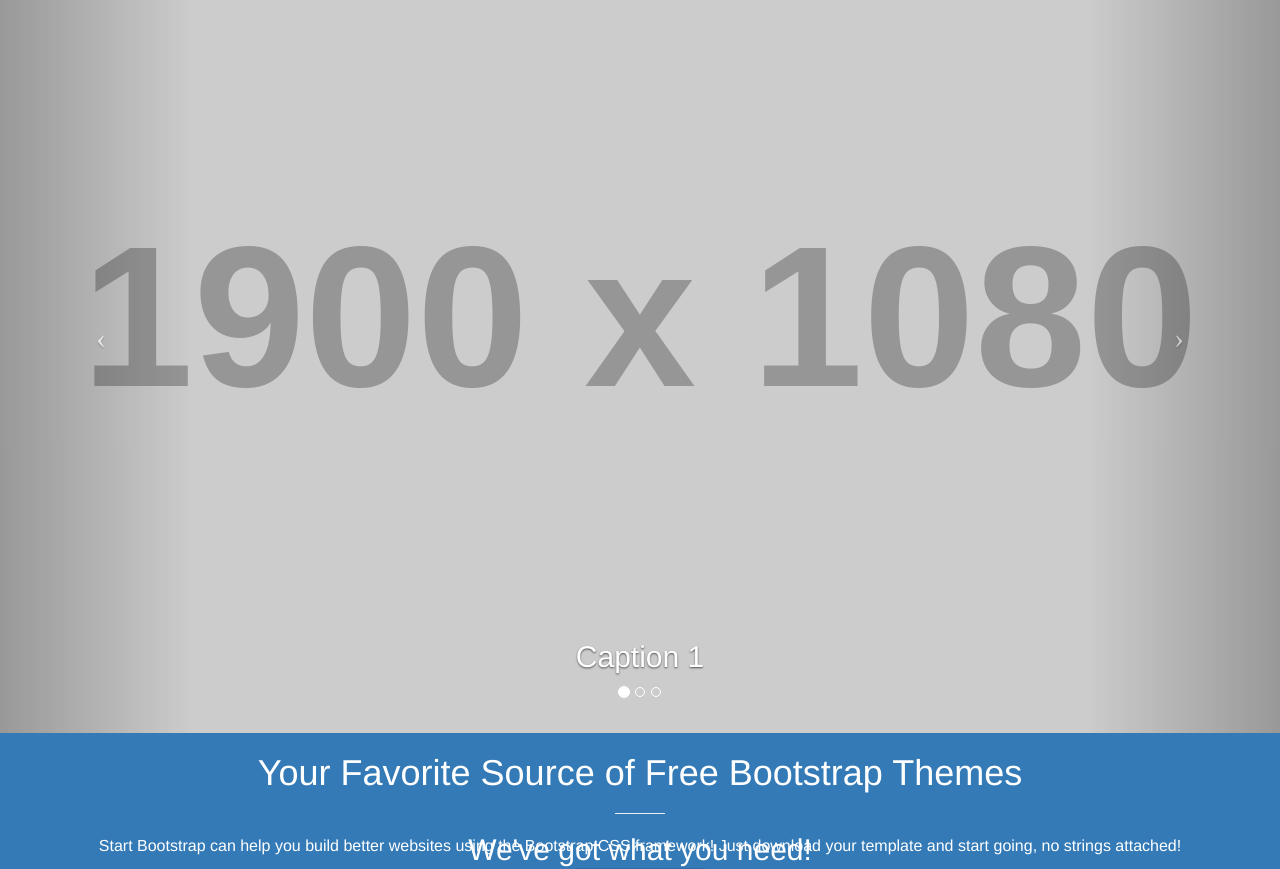
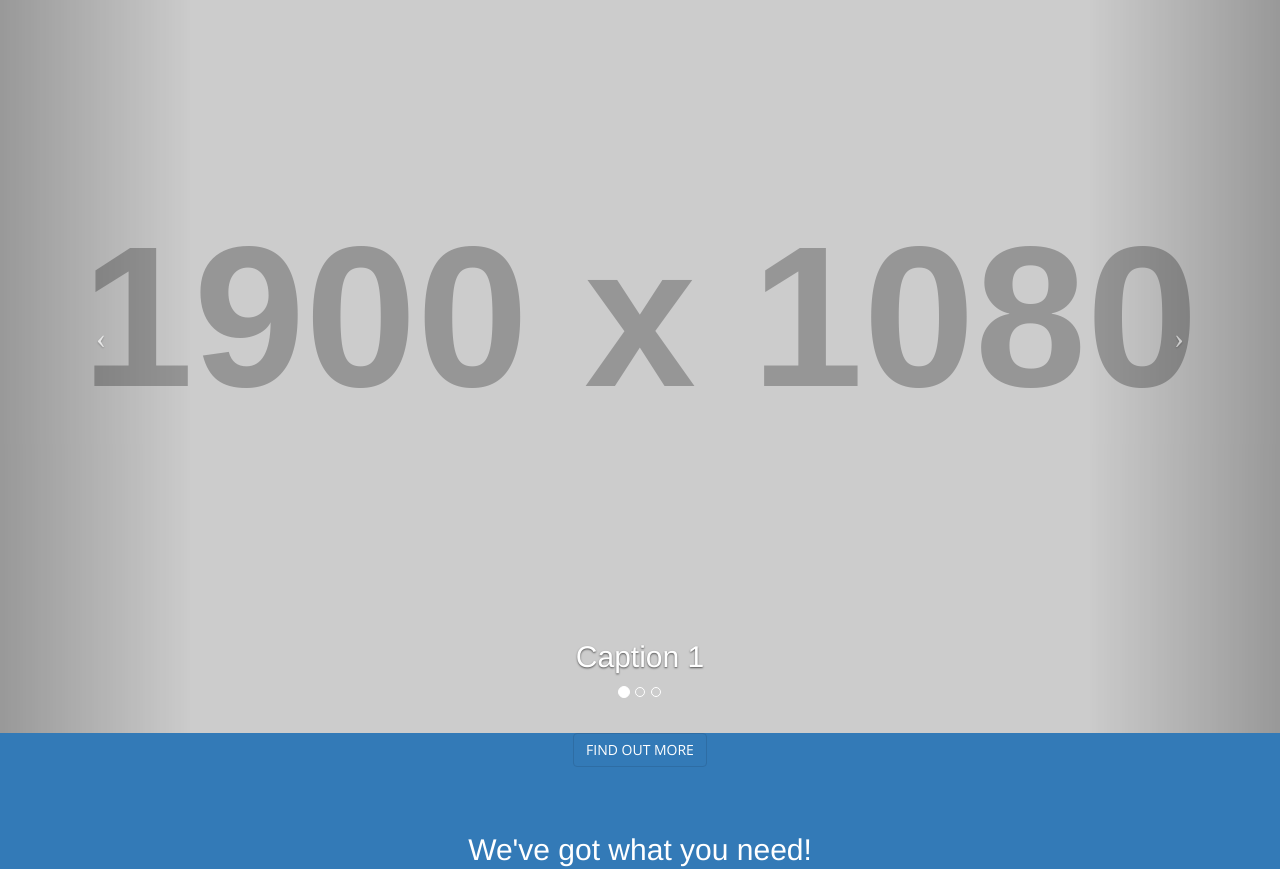
Before and after one commit to ksk54299/ksk54299.github.io, a website: page index.html in a window 1280 px wide. Shown: the part 67-936 px from the top of the page. Drawn offline with nearby package versions, Linux system fonts and the light colour scheme; placeholder pictures from the web are drawn by us.

Commit message:
full-slider

```diff
--- a/index.html
+++ b/index.html
@@ -115,9 +115,6 @@
         <a class="right carousel-control" href="#myCarousel" data-slide="next">
             <span class="icon-next"></span>
         </a>
-        <h1 id="homeHeading">Your Favorite Source of Free Bootstrap Themes</h1>
-        <hr>
-        <p>Start Bootstrap can help you build better websites using the Bootstrap CSS framework! Just download your template and start going, no strings attached!</p>
         <a href="#about" class="btn btn-primary btn-xl page-scroll">Find Out More</a>
 
     </header>
```
